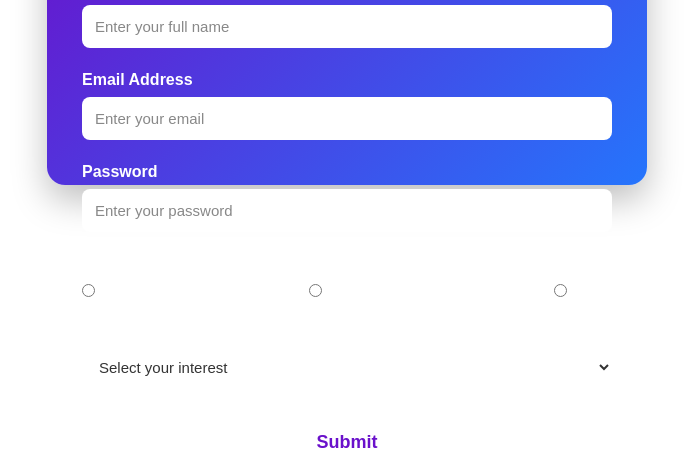
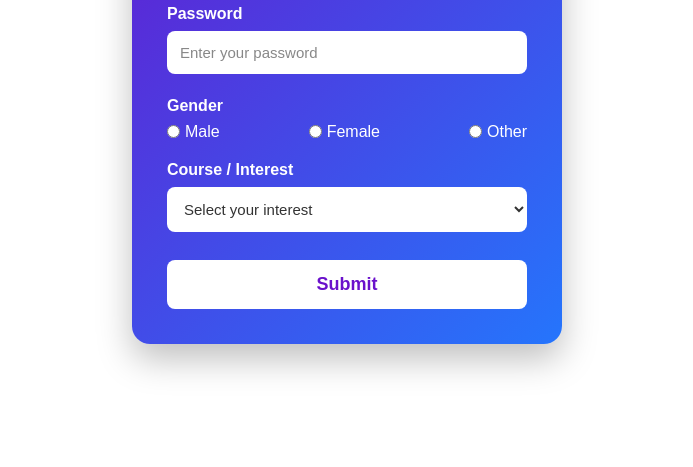
Before and after one commit to padhiyarrehnuma-creator/Day2_task, a plain HTML site: page index.html in a window 1280 px wide. Shown: the part 365-832 px from the top of the page, without its empty margins (293-986 px from the left). After the commit the page ends 800 px from the top, so only its background shows below. Drawn offline with Linux system fonts and the light colour scheme.

Commit message:
style.css

```diff
--- a/style.css
+++ b/style.css
@@ -22,8 +22,7 @@ body{
 }
 
 .form-box{
-    width:600px;
-    height:300px;
+    width:430px;
     background:linear-gradient(135deg,#6a11cb,#2575fc);
     padding:35px;
     border-radius:18px;
@@ -127,4 +126,4 @@ button:hover{
         gap:10px;
     }
 
-}
+    }
```
